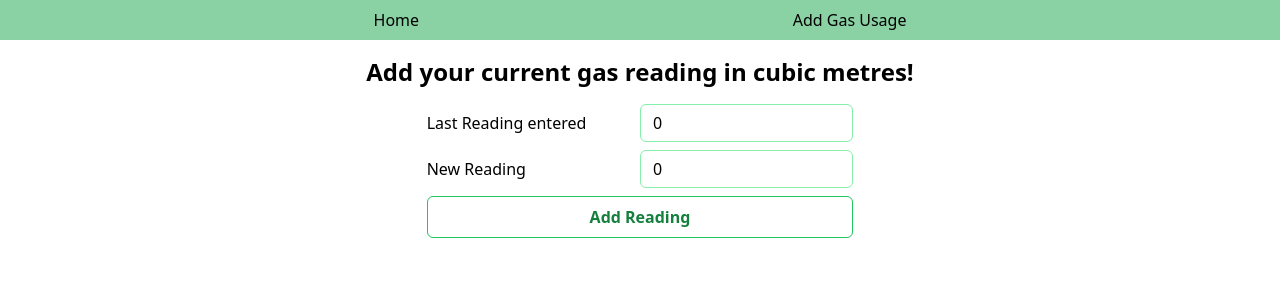
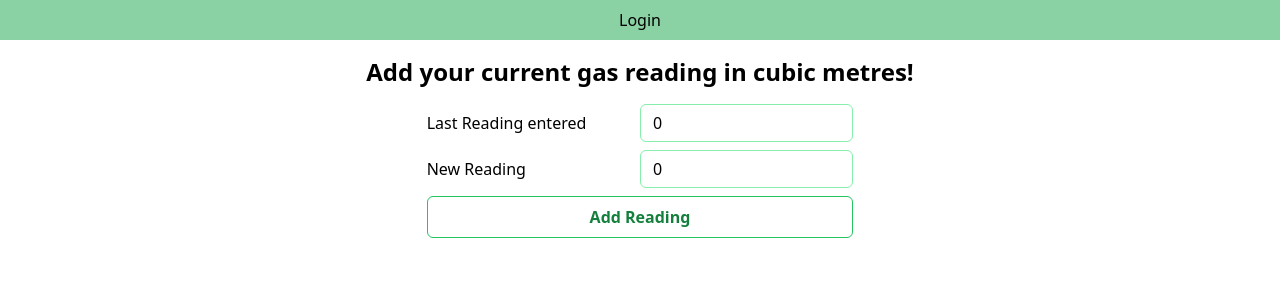
Before and after one commit to AlexxxTr/cloud-front-end, a Vue app: page /add-gas-usage in a window 1280 px wide. Shown: the top 300 px of the page. Built offline with nearby package versions, Linux system fonts and the light colour scheme; no server answers; the database is empty.

Commit message:
AT: Finally fixed issue for navigation update when logged in

```diff
--- a/src/App.vue
+++ b/src/App.vue
@@ -1,12 +1,13 @@
 <script setup lang="ts">
+import { ref } from "vue";
 import { supabase } from "./lib/supabase/createClient";
 import { RouterLink, RouterView } from "vue-router";
-let isLoggedIn = false;
+const isLoggedIn = ref(false);
 loggedIn();
 
 async function loggedIn() {
   const user = await supabase.auth.getUser();
-  isLoggedIn = !!user.data;
+  isLoggedIn.value = user.data.user !== null;
 }
 loggedIn();
 </script>
@@ -17,13 +18,13 @@ loggedIn();
       <nav
         class="flex flex-row justify-evenly items-center bg-green-600/50 h-full"
       >
-        <RouterLink to="/" class="relative group" v-if="isLoggedIn"
+        <RouterLink to="/" class="relative group" v-if="!isLoggedIn"
           ><span>Login</span>
           <span
             class="absolute -bottom-1 left-0 w-0 h-1 bg-blue-400 transition-all group-hover:w-full"
           />
         </RouterLink>
-        <RouterLink to="/home" class="relative group" v-if="!isLoggedIn">
+        <RouterLink to="/home" class="relative group" v-if="isLoggedIn">
           <span>Home</span>
           <span
             class="absolute -bottom-1 left-0 w-0 h-1 bg-blue-400 transition-all group-hover:w-full"
@@ -32,7 +33,7 @@ loggedIn();
         <RouterLink
           to="/add-gas-usage"
           class="relative group"
-          v-if="!isLoggedIn"
+          v-if="isLoggedIn"
         >
           <span>Add Gas Usage</span>
           <span
--- a/src/components/AddGasUsageComponent.vue
+++ b/src/components/AddGasUsageComponent.vue
@@ -4,11 +4,14 @@ import { supabase } from "@/lib/supabase/createClient";
 import { useToast } from "vue-toastification";
 
 export default {
+  setup() {
+    const toast = useToast();
+    return { toast };
+  },
   data() {
     return {
       lastReading: 0,
       currentReading: 0,
-      toast: useToast(),
     };
   },
   async mounted() {
@@ -36,6 +39,7 @@ export default {
             .insert({ cubic_meters: this.currentReading }, { count: "exact" }),
           supabase.from("gas_usages").insert({ kWh, cost: kWh * 14 }), // Here 14 is an average I currently found online
         ]);
+      // TODO: Updated this to RPC in supabase so that the row does not get inserted when one or the other does not work
 
       if (gasReadingError || gasUsageError)
         return this.toast.error("There was an error adding your readings");
```
